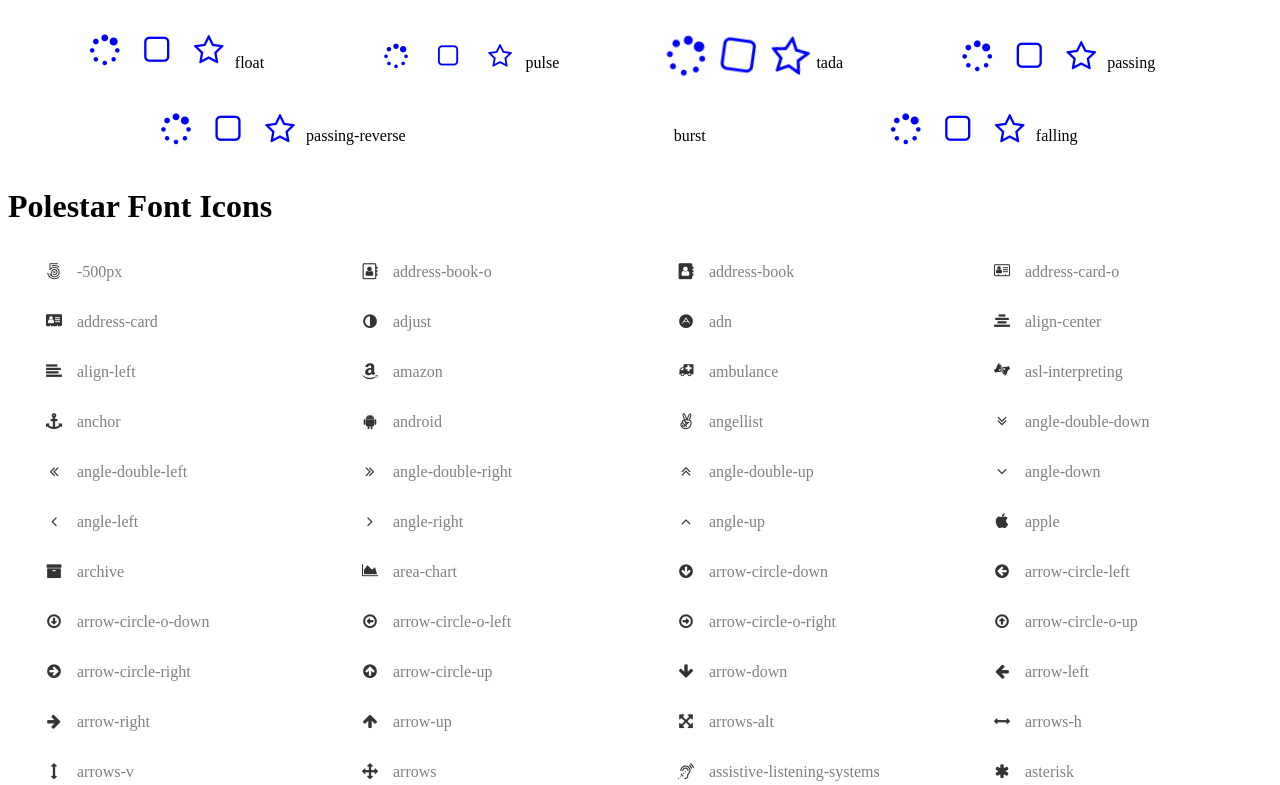
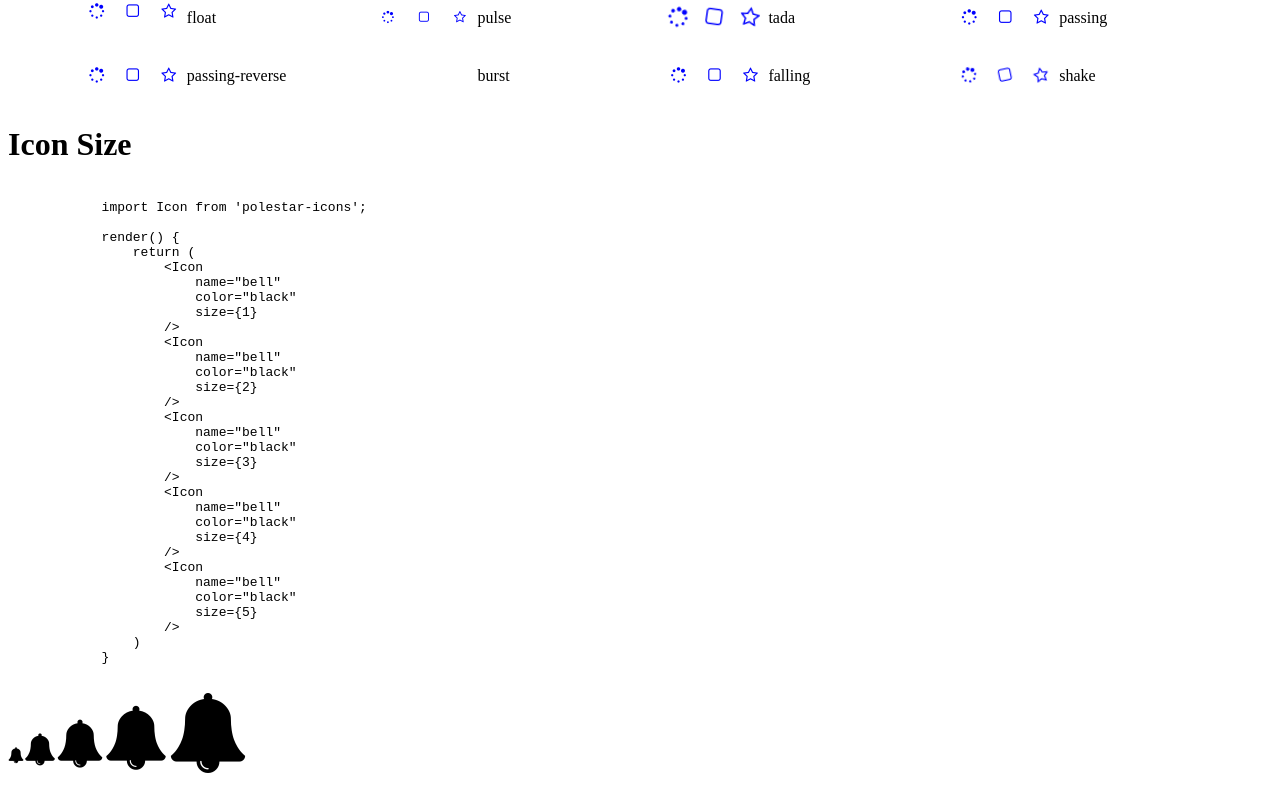
Before and after one commit to nkiateam/polestar-icons, a React app: page / in a window 1280 px wide. Shown: the part 1055-1840 px from the top of the page. Built offline with nearby package versions, Linux system fonts and the light colour scheme; the HTML template or start-up script is replaced by a standard one.

Commit message:
- css 파일 리펙토링 - faa -> ps 프리픽스 변경

```diff
--- a/src/Example/Example.js
+++ b/src/Example/Example.js
@@ -87,7 +87,7 @@ class Example extends React.Component {
 
     renderAnimationIcon = () => {
         const animations = ['spin', 'spin-pulse', 'wrench', 'ring', 'vertical', 'horizontal', 'flash', 'bounce',
-            'float', 'pulse', 'tada', 'passing', 'passing-reverse', 'burst', 'falling'];
+            'float', 'pulse', 'tada', 'passing', 'passing-reverse', 'burst', 'falling', 'shake'];
         const usage = `
             import Icon from 'polestar-icons';
 
@@ -107,21 +107,21 @@ class Example extends React.Component {
                 <Icon
                     name="spinner"
                     color="blue"
-                    size={2}
+                    size={1}
                     animation={animation}
                     style={{ margin: '0 10px' }}
                 />
                 <Icon
                     name="square-o"
                     color="blue"
-                    size={2}
+                    size={1}
                     animation={animation}
                     style={{ margin: '0 10px' }}
                 />
                 <Icon
                     name="star-o"
                     color="blue"
-                    size={2}
+                    size={1}
                     animation={animation}
                     style={{ margin: '0 10px' }}
                 />
@@ -143,6 +143,75 @@ class Example extends React.Component {
         );
     }
 
+    renderIconSize = () => {
+        const usage = `
+            import Icon from 'polestar-icons';
+
+            render() {
+                return (
+                    <Icon
+                        name="bell"
+                        color="black"
+                        size={1}
+                    />
+                    <Icon
+                        name="bell"
+                        color="black"
+                        size={2}
+                    />
+                    <Icon
+                        name="bell"
+                        color="black"
+                        size={3}
+                    />
+                    <Icon
+                        name="bell"
+                        color="black"
+                        size={4}
+                    />
+                    <Icon
+                        name="bell"
+                        color="black"
+                        size={5}
+                    />
+                )
+            }
+        `;
+        return (
+            <div>
+                <h1>Icon Size</h1>
+                <pre>{usage}</pre>
+                <div>
+                    <Icon
+                        name="bell"
+                        color="black"
+                        size={1}
+                    />
+                    <Icon
+                        name="bell"
+                        color="black"
+                        size={2}
+                    />
+                    <Icon
+                        name="bell"
+                        color="black"
+                        size={3}
+                    />
+                    <Icon
+                        name="bell"
+                        color="black"
+                        size={4}
+                    />
+                    <Icon
+                        name="bell"
+                        color="black"
+                        size={5}
+                    />
+                </div>
+            </div>
+        );
+    }
+
     renderFontIcons = () => <FontIcon />;
 
     renderImageIcons = () => <ImageIcon />;
@@ -153,6 +222,7 @@ class Example extends React.Component {
                 {this.renderUsage()}
                 {this.renderStackedIcon()}
                 {this.renderAnimationIcon()}
+                {this.renderIconSize()}
                 {this.renderFontIcons()}
                 {this.renderImageIcons()}
             </div>
--- a/src/css/size.css
+++ b/src/css/size.css
@@ -1,7 +1,8 @@
 /* makes the font 33% larger relative to the icon container */
+
 .icon-lg {
-    font-size: 1.33333333em;
-    line-height: 0.75em;
+    font-size: (4em / 3);
+    line-height: (3em / 4);
     vertical-align: -15%;
 }
 .icon-2x {
@@ -16,111 +17,3 @@
 .icon-5x {
     font-size: 5em;
 }
-.icon-fw {
-    width: 1.28571429em;
-    text-align: center;
-}
-.icon-ul {
-    padding-left: 0;
-    margin-left: 2.14285714em;
-    list-style-type: none;
-}
-.icon-ul > li {
-    position: relative;
-}
-.icon-li {
-    position: absolute;
-    left: -2.14285714em;
-    width: 2.14285714em;
-    top: 0.14285714em;
-    text-align: center;
-}
-.icon-li.icon-lg {
-    left: -1.85714286em;
-}
-.icon-border {
-    padding: .2em .25em .15em;
-    border: solid 0.08em #eeeeee;
-    border-radius: .1em;
-}
-.icon-pull-left {
-    float: left;
-}
-.icon-pull-right {
-    float: right;
-}
-[class^="ps-font-icon-"].icon-pull-left, [class*=" ps-font-icon-"].icon-pull-left {
-    margin-right: .3em;
-}
-[class^="ps-font-icon-"].icon-pull-right, [class*=" ps-font-icon-"].icon-pull-right {
-    margin-left: .3em;
-}
-/* Deprecated as of 4.4.0 */
-[class^="ps-font-icon-"].pull-left, [class*=" ps-font-icon-"].pull-left {
-    margin-right: .3em;
-}
-[class^="ps-font-icon-"].pull-right, [class*=" ps-font-icon-"].pull-right {
-    margin-left: .3em;
-}
-
-.icon-rotate-90 {
-    -ms-filter: "progid:DXImageTransform.Microsoft.BasicImage(rotation=1)";
-    -webkit-transform: rotate(90deg);
-    -ms-transform: rotate(90deg);
-    transform: rotate(90deg);
-}
-.icon-rotate-180 {
-    -ms-filter: "progid:DXImageTransform.Microsoft.BasicImage(rotation=2)";
-    -webkit-transform: rotate(180deg);
-    -ms-transform: rotate(180deg);
-    transform: rotate(180deg);
-}
-.icon-rotate-270 {
-    -ms-filter: "progid:DXImageTransform.Microsoft.BasicImage(rotation=3)";
-    -webkit-transform: rotate(270deg);
-    -ms-transform: rotate(270deg);
-    transform: rotate(270deg);
-}
-.icon-flip-horizontal {
-    -ms-filter: "progid:DXImageTransform.Microsoft.BasicImage(rotation=0, mirror=1)";
-    -webkit-transform: scale(-1, 1);
-    -ms-transform: scale(-1, 1);
-    transform: scale(-1, 1);
-}
-.icon-flip-vertical {
-    -ms-filter: "progid:DXImageTransform.Microsoft.BasicImage(rotation=2, mirror=1)";
-    -webkit-transform: scale(1, -1);
-    -ms-transform: scale(1, -1);
-    transform: scale(1, -1);
-}
-:root .icon-rotate-90,
-:root .icon-rotate-180,
-:root .icon-rotate-270,
-:root .icon-flip-horizontal,
-:root .icon-flip-vertical {
-    filter: none;
-}
-.icon-stack {
-    position: relative;
-    display: inline-block;
-    width: 2em;
-    height: 2em;
-    line-height: 2em;
-    vertical-align: middle;
-}
-.icon-stack-1x,
-.icon-stack-2x {
-    position: absolute;
-    left: 0;
-    width: 100%;
-    text-align: center;
-}
-.icon-stack-1x {
-    line-height: inherit;
-}
-.icon-stack-2x {
-    font-size: 2em;
-}
-.icon-inverse {
-    color: #ffffff;
-}
--- /dev/null
+++ b/src/css/stacked.css
@@ -0,0 +1,24 @@
+.icon-stack {
+    position: relative;
+    display: inline-block;
+    width: 2em;
+    height: 2em;
+    line-height: 2em;
+    vertical-align: middle;
+}
+.icon-stack-1x,
+.icon-stack-2x {
+    position: absolute;
+    left: 0;
+    width: 100%;
+    text-align: center;
+}
+.icon-stack-1x {
+    line-height: inherit;
+}
+.icon-stack-2x {
+    font-size: 2em;
+}
+.icon-inverse {
+    color: #ffffff;
+}
--- a/src/index.js
+++ b/src/index.js
@@ -4,6 +4,7 @@ import './css/polestar.css';
 import './css/sprite.css';
 import './css/animate.css';
 import './css/size.css';
+import './css/stacked.css';
 
 class Icon extends React.Component {
     static defaultProps = {
@@ -102,7 +103,7 @@ class Icon extends React.Component {
         if (animationType === 'duration') {
             setTimeout(() => {
                 this.icon.classList.toggle('animated');
-                this.icon.classList.toggle(`faa-${animation}`);
+                this.icon.classList.toggle(`ps-${animation}`);
             }, animationDuration * 1000);
         }
 
@@ -118,13 +119,13 @@ class Icon extends React.Component {
 
     getAnimationClassName = (animation, animationType) => {
         if (animationType === 'hover') {
-            return `faa-${animation} animated-hover`;
+            return `ps-${animation} animated-hover`;
         } else if (animationType === 'parent-hover') {
-            return `faa-${animation}`;
+            return `ps-${animation}`;
         } else if (!animation) {
             return '';
         }
-        return `faa-${animation} animated`;
+        return `ps-${animation} animated`;
     }
 
     render() {
```
Also changed, not shown: src/css/animate.css.
